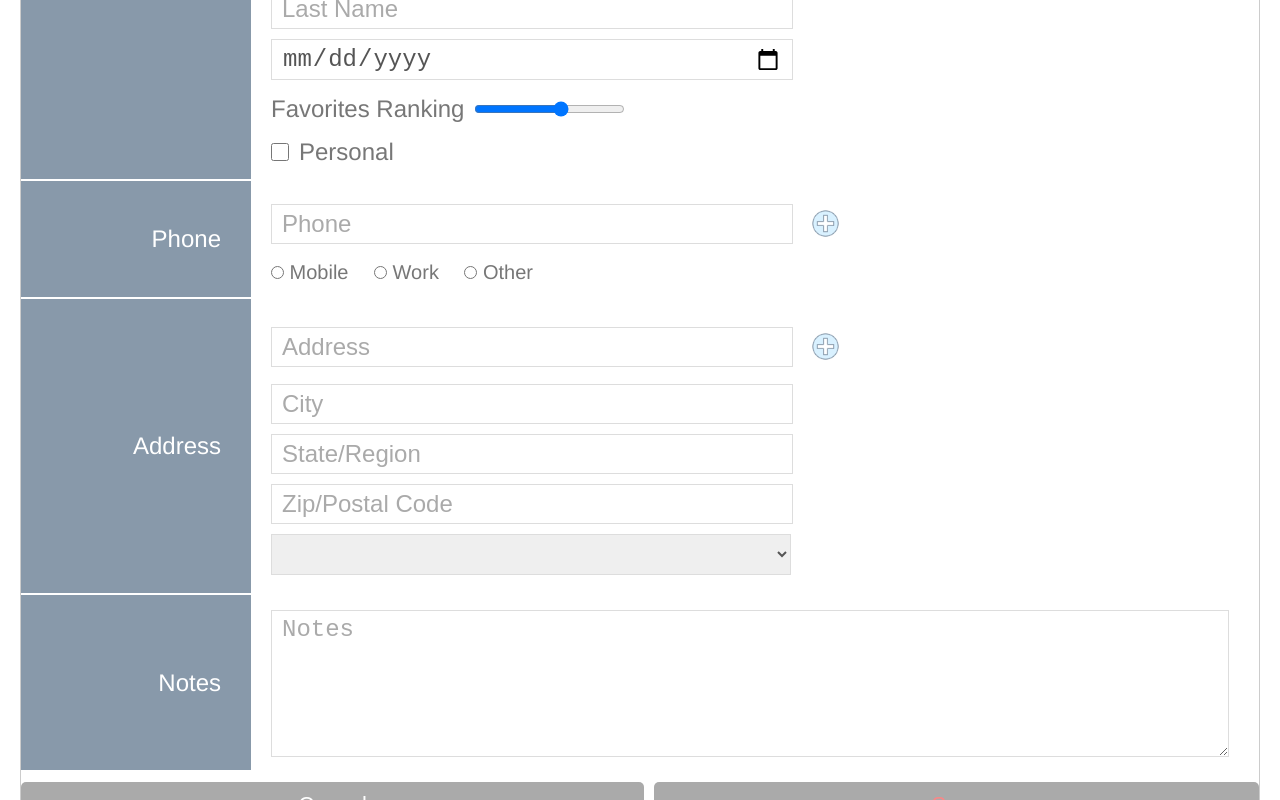
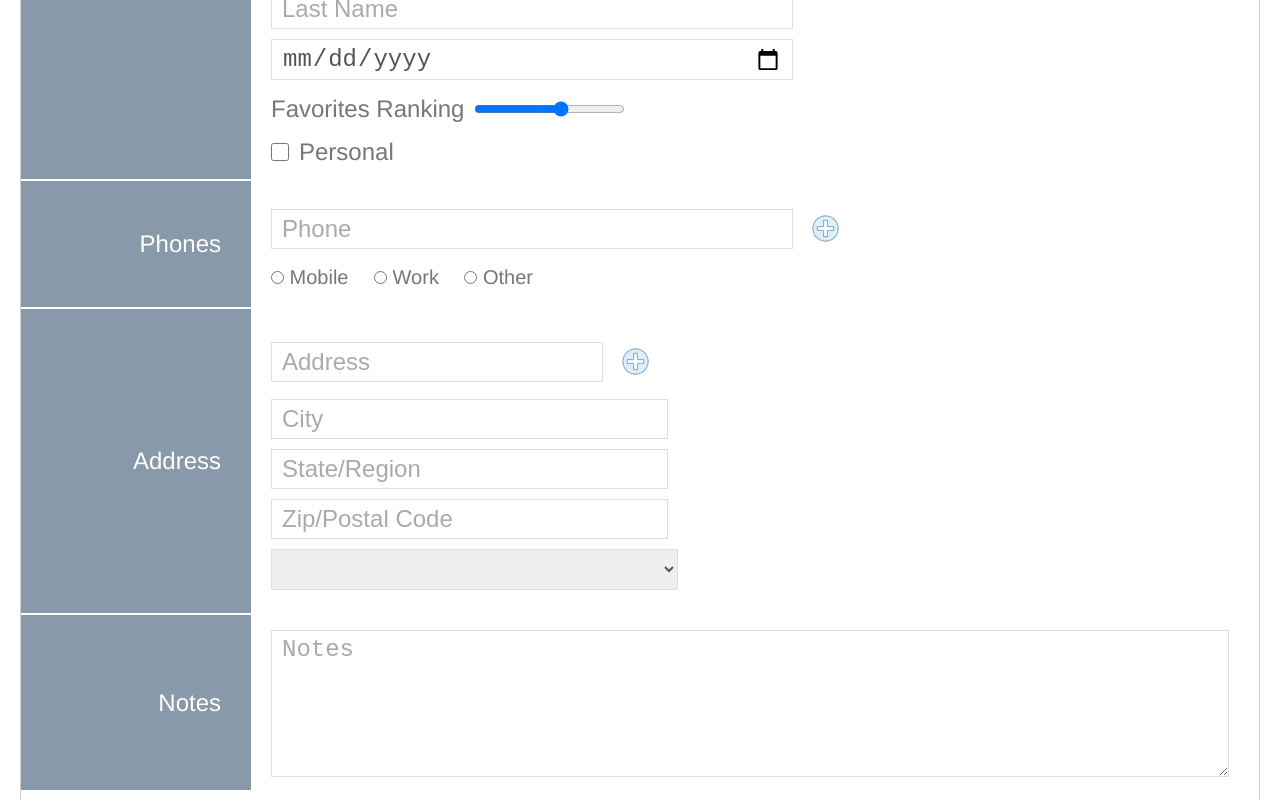
Before and after one commit to spinatose/angreactforms, an Angular app: page /contacts/edit in a window 1280 px wide. Shown: the part 427-1227 px from the top of the page. Built offline with nearby package versions, Linux system fonts and the light colour scheme; what angular-in-memory-web-api would draw is missing.

Commit message:
added abiliy to add multiple phones and addresses to contact

```diff
--- a/src/app/contact-list/contact-list.component.html
+++ b/src/app/contact-list/contact-list.component.html
@@ -19,11 +19,11 @@
       <ng-container *ngIf="favoriteContacts.length > 0">
         <tr *ngFor="let contact of favoriteContacts" [routerLink]="['/contacts/edit', contact.id]">
           <td>{{contact.firstName}} {{contact.lastName}}</td>
-          <td><span *ngIf="contact.phone">{{contact.phone.phoneNumber}}</span></td>
-          <td *ngIf="contact.address">
-            {{contact.address.streetAddress}}, {{contact.address.city}},
-            {{contact.address.state}},
-            {{contact.address.postalCode}}
+          <td><span *ngIf="contact.phones[0]">{{contact.phones[0].phoneNumber}}</span></td>
+          <td *ngIf="contact.addresses[0]">
+            {{contact.addresses[0].streetAddress}}, {{contact.addresses[0].city}},
+            {{contact.addresses[0].state}},
+            {{contact.addresses[0].postalCode}}
           </td>
         </tr>
       </ng-container>
@@ -45,11 +45,11 @@
       <ng-container *ngIf="contacts.length > 0">
         <tr *ngFor="let contact of contacts" [routerLink]="['/contacts/edit', contact.id]">
           <td>{{contact.firstName}} {{contact.lastName}}</td>
-          <td><span *ngIf="contact.phone">{{contact.phone.phoneNumber}}</span></td>
-          <td *ngIf="contact.address">
-            {{contact.address.streetAddress}}, {{contact.address.city}},
-            {{contact.address.state}},
-            {{contact.address.postalCode}}
+          <td><span *ngIf="contact.phones[0]">{{contact.phones[0].phoneNumber}}</span></td>
+          <td *ngIf="contact.addresses[0]">
+            {{contact.addresses[0].streetAddress}}, {{contact.addresses[0].city}},
+            {{contact.addresses[0].state}},
+            {{contact.addresses[0].postalCode}}
           </td>
         </tr>
       </ng-container>
--- a/src/app/contacts/contact.model.ts
+++ b/src/app/contacts/contact.model.ts
@@ -6,8 +6,8 @@
   lastName: string,
   dateOfBirth: Date | null,
   favoritesRanking: number | null,
-  phone: Phone,
-  address: Address,
+  phones: Phone[],
+  addresses: Address[],
   notes: string | void,
 }
 
--- a/src/app/contacts/in-memory-contacts.service.ts
+++ b/src/app/contacts/in-memory-contacts.service.ts
@@ -12,14 +12,14 @@
         lastName: 'Doodleplumb',
         dateOfBirth: new Date('1994/05/05'),
         favoritesRanking: 0,
-        phone: { phoneNumber: '555-765-4321', phoneType: 'mobile' },
-        address: {
+        phones: [{ phoneNumber: '555-765-4321', phoneType: 'mobile' }],
+        addresses: [{
           streetAddress: '777 Whimsy Lane',
           city: 'Gleeberg City',
           state: 'Colohoma',
           postalCode: 'A4321',
           addressType: 'home'
-        },
+        }],
         notes: '',
       },
       {
@@ -30,14 +30,14 @@
         lastName: 'Flungford',
         dateOfBirth: new Date('1988/10/05'),
         favoritesRanking: 0,
-        phone: { phoneNumber: '555-877-5678', phoneType: 'mobile' },
-        address: {
+        phones: [{ phoneNumber: '555-877-5678', phoneType: 'mobile' }],
+        addresses: [{
           streetAddress: '543 Lullaby Lane',
           city: 'Sleepytown',
           state: 'Ulaska',
           postalCode: 'F2231',
           addressType: 'other'
-        },
+        }],
         notes: '',
       },
       {
@@ -48,14 +48,14 @@
         lastName: 'Giggleworth',
         dateOfBirth: new Date('1986/11/08'),
         favoritesRanking: 1,
-        phone: { phoneNumber: '555-123-4567', phoneType: 'mobile' },
-        address: {
+        phones: [{ phoneNumber: '555-123-4567', phoneType: 'mobile' }, { phoneNumber: '999-123-4567', phoneType: 'work' }],
+        addresses: [{
           streetAddress: '123 Merriment Avenue',
           city: 'Dorado City',
           state: 'Mezona',
           postalCode: 'Z2345',
           addressType: 'work'
-        },
+        }],
         notes: '',
       },
     ]
--- a/src/app/edit-contact/edit-contact.component.html
+++ b/src/app/edit-contact/edit-contact.component.html
@@ -7,12 +7,12 @@
       <nav>Name/Info</nav>
       <div>
         <con-profile-icon-selector formControlName="icon" />
-        <input formControlName="firstName" [class.error]="firstName.invalid && firstName.touched" placeholder="First Name" />
+        <input formControlName="firstName" [class.error]="firstName.invalid && firstName.touched"
+          placeholder="First Name" />
         <em *ngIf="firstName.errors?.['required'] && firstName.touched">Please enter a first name value.</em>
         <em *ngIf="firstName.errors?.['minlength'] && firstName.touched">First name must be at least 3 chars.</em>
         <input formControlName="lastName" placeholder="Last Name" />
-        <input formControlName="dateOfBirth" type="date"
-          placeholder="Date of Birth" />
+        <input formControlName="dateOfBirth" type="date" placeholder="Date of Birth" />
         <div>
           <span>Favorites Ranking</span>
           <input formControlName="favoritesRanking" type="range" min="0" max="5" placeholder="Favorites Ranking" />
@@ -24,11 +24,13 @@
       </div>
     </section>
     <section>
-      <nav>Phone</nav>
-      <div formGroupName="phone" class="flex-column">
+      <nav>Phones</nav>
+      <div formArrayName="phones">
+        <div *ngFor="let phone of contactForm.controls.phones.controls; let i = index;" [formGroupName]="i"
+          class="flex-column">
           <div class="flex-group">
             <input formControlName="phoneNumber" placeholder="Phone" />
-          <img src="/assets/plus-grey-blue.png" class="add" />
+            <img src="/assets/plus-grey-blue.png" class="add" (click)="addPhone()" />
           </div>
           <div class="radio">
             <span *ngFor="let phoneType of phoneTypes">
@@ -36,23 +38,29 @@
             </span>
           </div>
         </div>
+      </div>
     </section>
     <section>
       <nav>Address</nav>
       <div>
-        <div formGroupName="address" [class.error]="contactForm.controls.address.invalid && contactForm.controls.address.dirty" class="address">
+        <div formArrayName="addresses">
+          <div *ngFor="let address of contactForm.controls.addresses.controls; let i = index;" [formGroupName]="i"
+           [class.error]="contactForm.controls.addresses.controls[i].invalid && contactForm.controls.addresses.controls[i].dirty" class="address">
             <div class="flex-group">
               <input formControlName="streetAddress" placeholder="Address" />
-            <img src="/assets/plus-grey-blue.png" class="add" />
+              <img src="/assets/plus-grey-blue.png" class="add" (click)="addAddress()"/>
             </div>
             <input formControlName="city" placeholder="City" />
             <input formControlName="state" placeholder="State/Region" />
             <input formControlName="postalCode" placeholder="Zip/Postal Code" />
             <select formControlName="addressType">
-            <option  *ngFor="let addressType of addressTypes" [value]="addressType.value">{{addressType.title}}</option>
+              <option *ngFor="let addressType of addressTypes" [value]="addressType.value">{{addressType.title}}
+              </option>
             </select>
+            <em *ngIf="contactForm.controls.addresses.controls[i].invalid && contactForm.controls.addresses.controls[i].dirty">Incomplete
+              address.</em>
           </div>
-        <em *ngIf="contactForm.controls.address.invalid && contactForm.controls.address.dirty">Incomplete address.</em>
+        </div>
       </div>
     </section>
     <section>
@@ -65,7 +73,7 @@
     </section>
     <div class="buttons">
       <button class="secondary">Cancel</button>
-      <button type="submit" class="primary" [disabled]="contactForm.invalid" >Save</button>
+      <button type="submit" class="primary" [disabled]="contactForm.invalid">Save</button>
     </div>
   </form>
 </div>
--- a/src/app/edit-contact/edit-contact.component.ts
+++ b/src/app/edit-contact/edit-contact.component.ts
@@ -21,17 +21,8 @@
     lastName: '',
     dateOfBirth: <Date|null> null,
     favoritesRanking: <number|null> null,
-    phone: this.fb.nonNullable.group({
-      phoneNumber: '',
-      phoneType: '',
-    }),
-    address: this.fb.nonNullable.group({
-      streetAddress: ['', Validators.required],
-      city: ['', Validators.required],
-      state: ['', Validators.required],
-      postalCode: ['', Validators.required],
-      addressType: '',
-    }),
+    phones: this.fb.array([this.createPhoneGroup()]),
+    addresses: this.fb.array([this.createAddressGroup()]),
     notes: ['', restrictedWordsValidator(['crap', 'crud'])],
   });
 
@@ -56,12 +47,42 @@
       if (!contact)
         return;
 
+      for (let i = 1; i < contact.addresses.length; i++)
+        this.addAddress();
+      for (let i = 1; i < contact.phones.length; i++)
+        this.addPhone();
+
       // use when we want to initialize all form controls
       this.contactForm.setValue(contact);
 
       // use this method to just init a subset of the total form controls
       // const justNames = { firstName: contact.firstName, lastName: contact.lastName };
       // this.contactForm.patchValue(justNames);
+    });
+  }
+
+  addAddress() {
+    this.contactForm.controls.addresses.push(this.createAddressGroup());
+  }
+
+  addPhone() {
+    this.contactForm.controls.phones.push(this.createPhoneGroup());
+  }
+
+  createAddressGroup() {
+    return this.fb.nonNullable.group({
+      streetAddress: ['', Validators.required],
+      city: ['', Validators.required],
+      state: ['', Validators.required],
+      postalCode: ['', Validators.required],
+      addressType: '',
+    });
+  }
+
+  createPhoneGroup() {
+    return this.fb.nonNullable.group({
+      phoneNumber: '',
+      phoneType: '',
     });
   }
 
```
Lines whose indentation alone changed are shown as unchanged.
